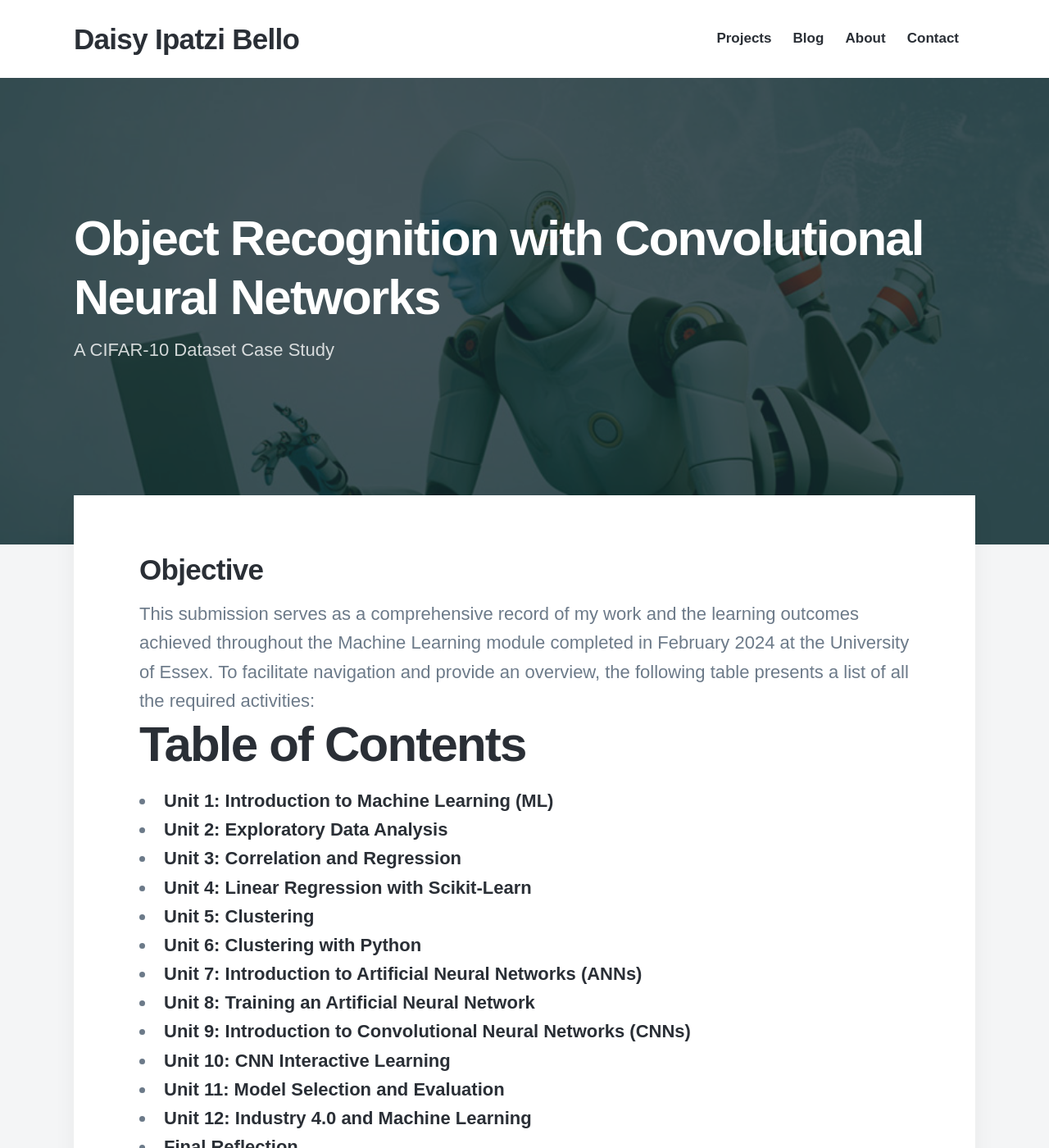
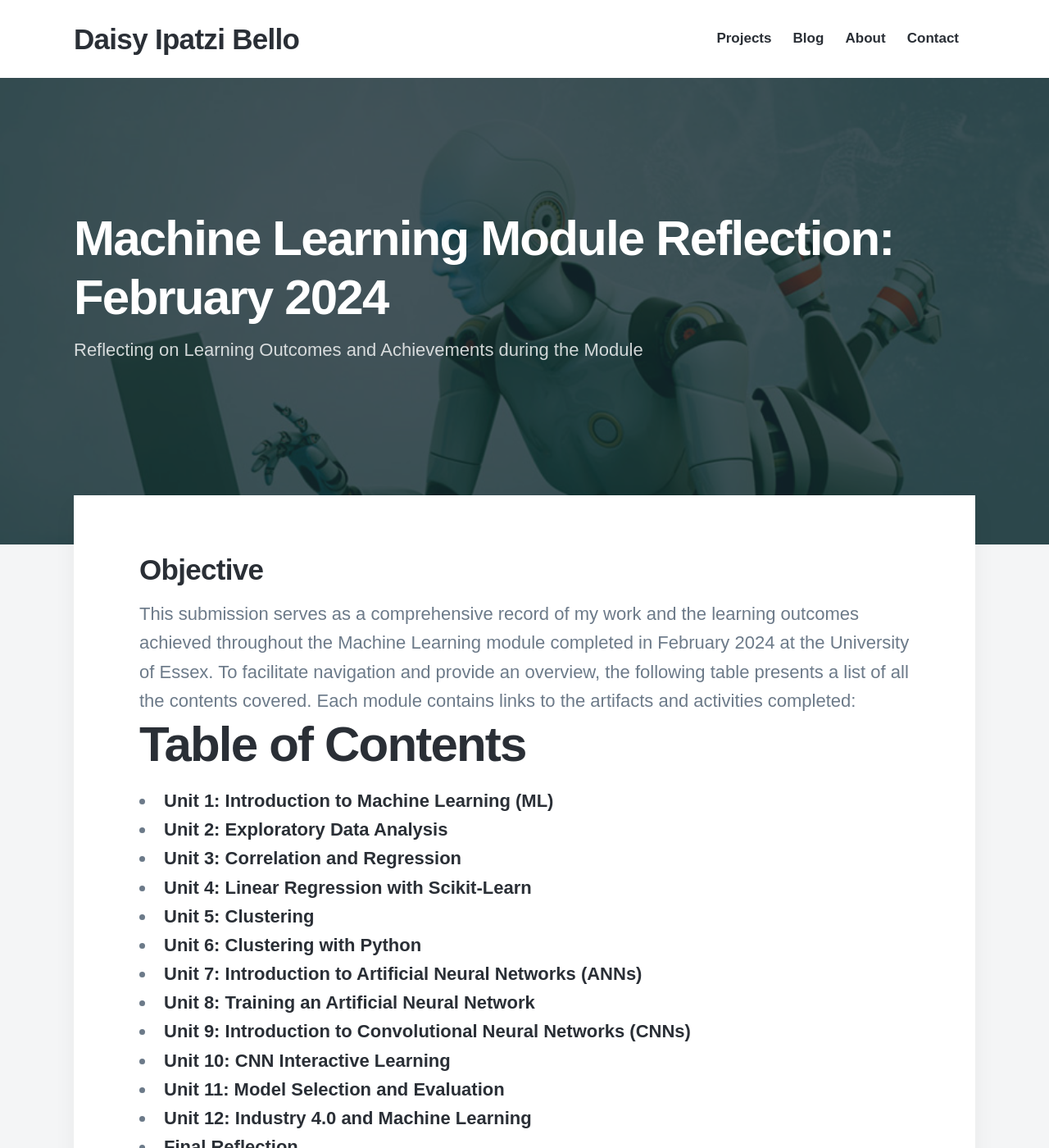
Before and after one commit to DaisyIpatzi/daisyipatzi.github.io, a Jekyll site: the page built from _projects/2022-01-01-ML-Porfolio.md, in a window 1280 px wide and 1400 px high. Shown: the whole window at 82% size. Built offline with Jekyll 4.4.1, drawn with Linux system fonts in a browser that asks for light colours; nearby versions of some CDN libraries; some web fonts are replaced.

Commit message:
Update and rename 2024-02-17-ML-Porfolio.md to 2022-01-01-ML-Porfolio.md

```diff
--- a/_projects/2024-02-17-ML-Porfolio.md
+++ b/_projects/2022-01-01-ML-Porfolio.md
@@ -1,15 +1,15 @@
 ---
-title: "Object Recognition with Convolutional Neural Networks"
-subtitle: "A CIFAR-10 Dataset Case Study"
-date: 2024-02-17 00:00:00
-description: "Object Recognition with Convolutional Neural Networks: A CIFAR-10 Dataset Case Study."
+title: "Machine Learning Module Reflection: February 2024"
+subtitle: "Reflecting on Learning Outcomes and Achievements during the Module"
+date: 2022-01-01 00:00:00
+description: " Documenting Achievements and Insights from the ML Module, at the University of Essex."
 featured_image: "images/demo/ML-EP.jpg"
 ---
 
 
 ## Objective
 
-This submission serves as a comprehensive record of my work and the learning outcomes achieved throughout the Machine Learning module completed in February 2024 at the University of Essex. To facilitate navigation and provide an overview, the following table presents a list of all the required activities:
+This submission serves as a comprehensive record of my work and the learning outcomes achieved throughout the Machine Learning module completed in February 2024 at the University of Essex. To facilitate navigation and provide an overview, the following table presents a list of all the contents covered. Each module contains links to the artifacts and activities completed:
 
 # Table of Contents
 
```
